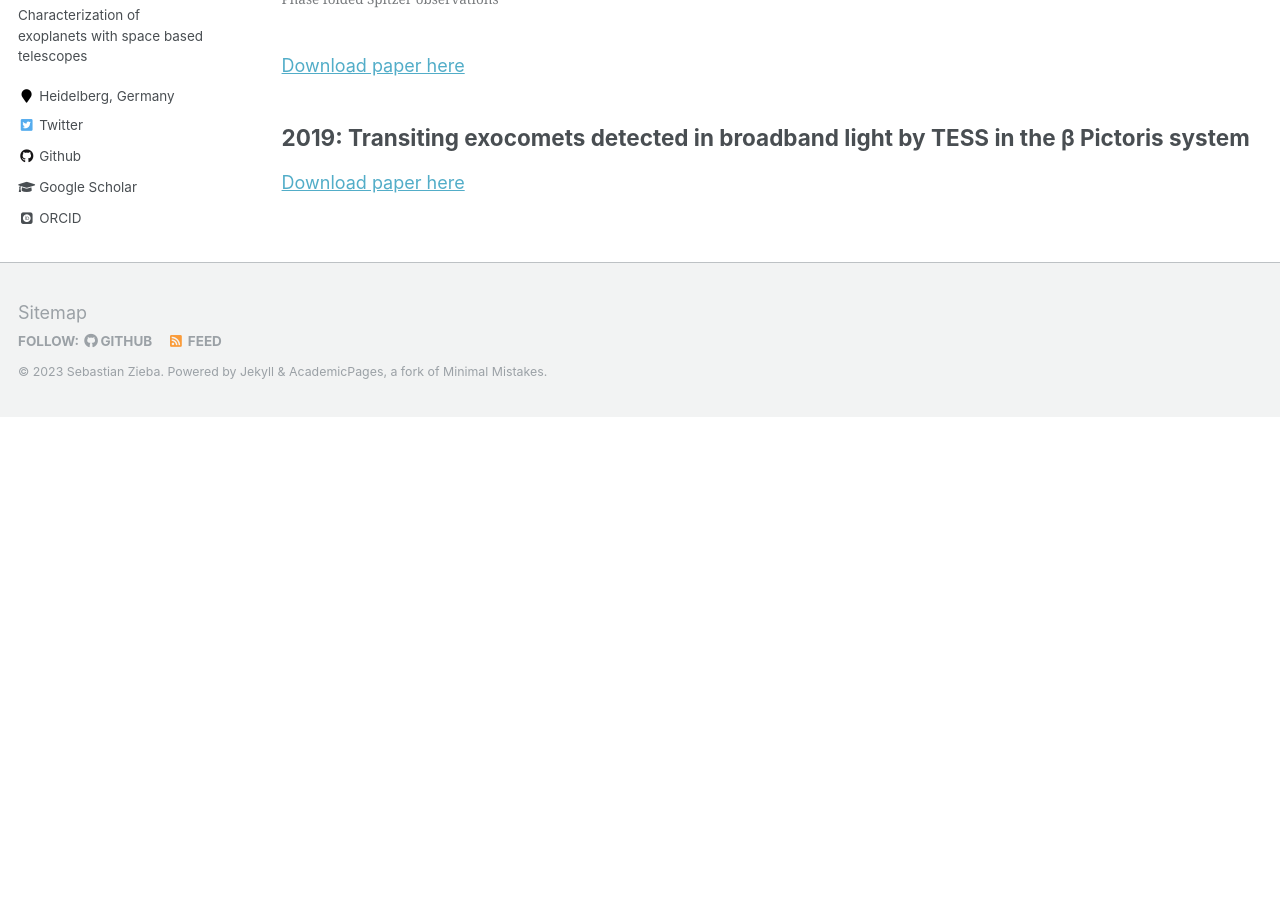
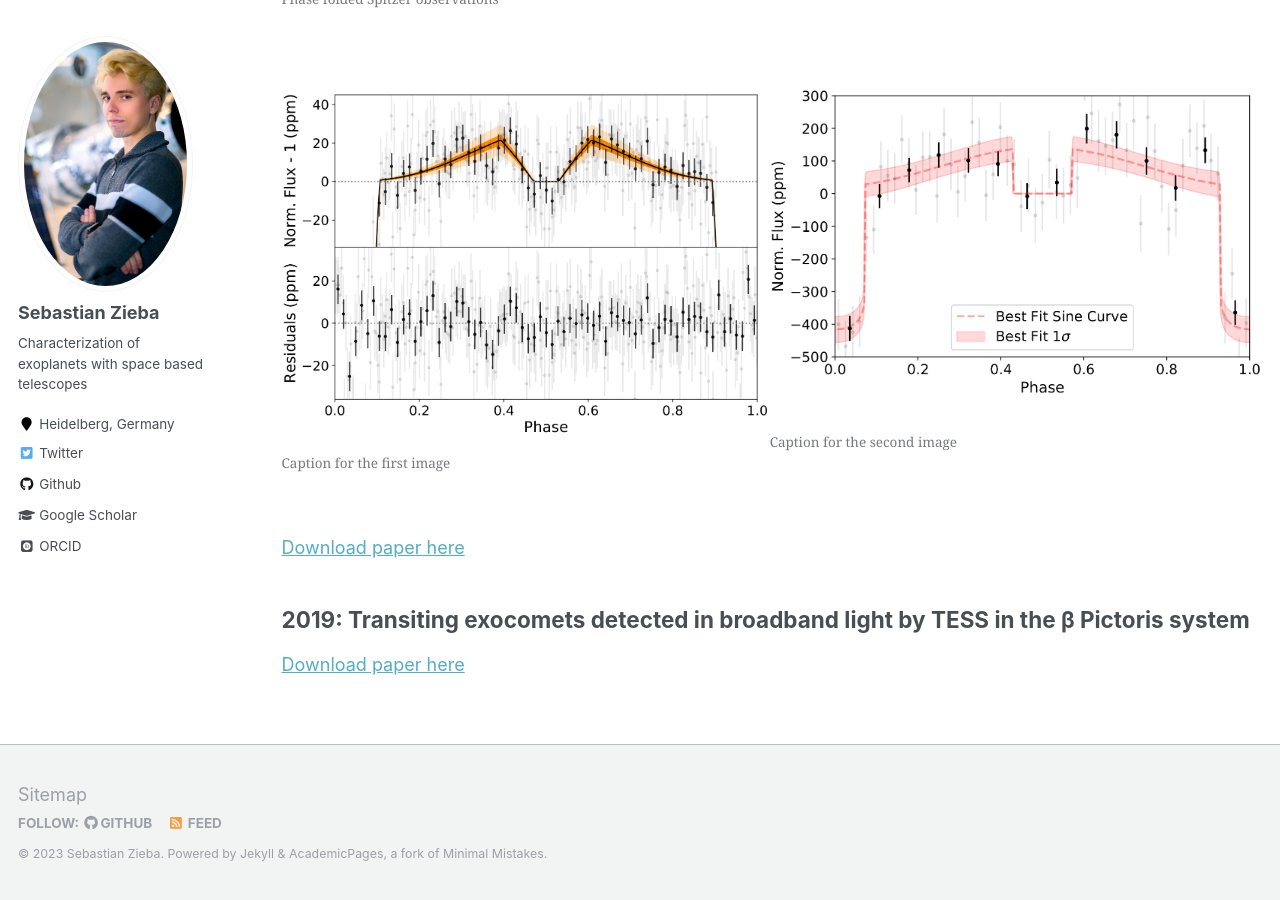
Before and after one commit to sebastian-zieba/sebastian-zieba.github.io, a Jekyll site: the page built from _pages/publications.md, in a window 1280 px wide and 900 px high, scrolled down 4775 px. Built offline with Jekyll 4.4.1, drawn with Linux system fonts in a browser that asks for light colours; some web fonts are replaced; before the commit the page ends 5192 px from its top, so only the background shows below that.

```diff
--- a/_pages/publications.md
+++ b/_pages/publications.md
@@ -57,6 +57,22 @@
   <figcaption>Phase folded Spitzer observations</figcaption>
 </figure>
 
+
+<div style="display: flex; justify-content: space-between;">
+
+  <figure>
+    <img src="/images/k2.png" alt="First Image">
+    <figcaption>Caption for the first image</figcaption>
+  </figure>
+
+  <figure>
+    <img src="/images/spitzer.png" alt="Second Image">
+    <figcaption>Caption for the second image</figcaption>
+  </figure>
+
+</div>
+
+
 [Download paper here](https://ui.adsabs.harvard.edu/abs/2022A%26A...664A..79Z/abstract)
 
 2019: Transiting exocomets detected in broadband light by TESS in the β Pictoris system
```
Also changed, not shown: _pages/cv.md (+7 -0 lines).
